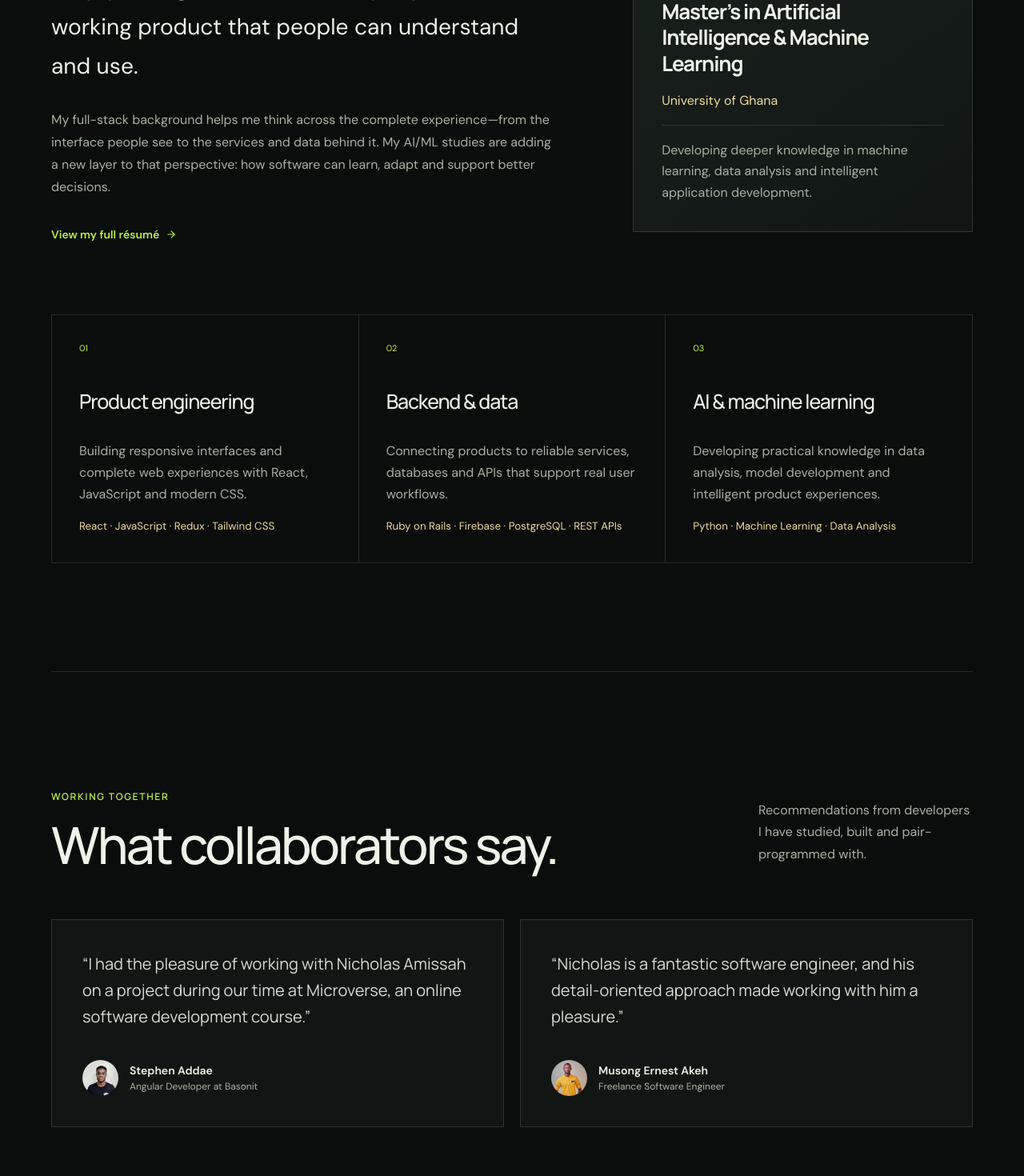
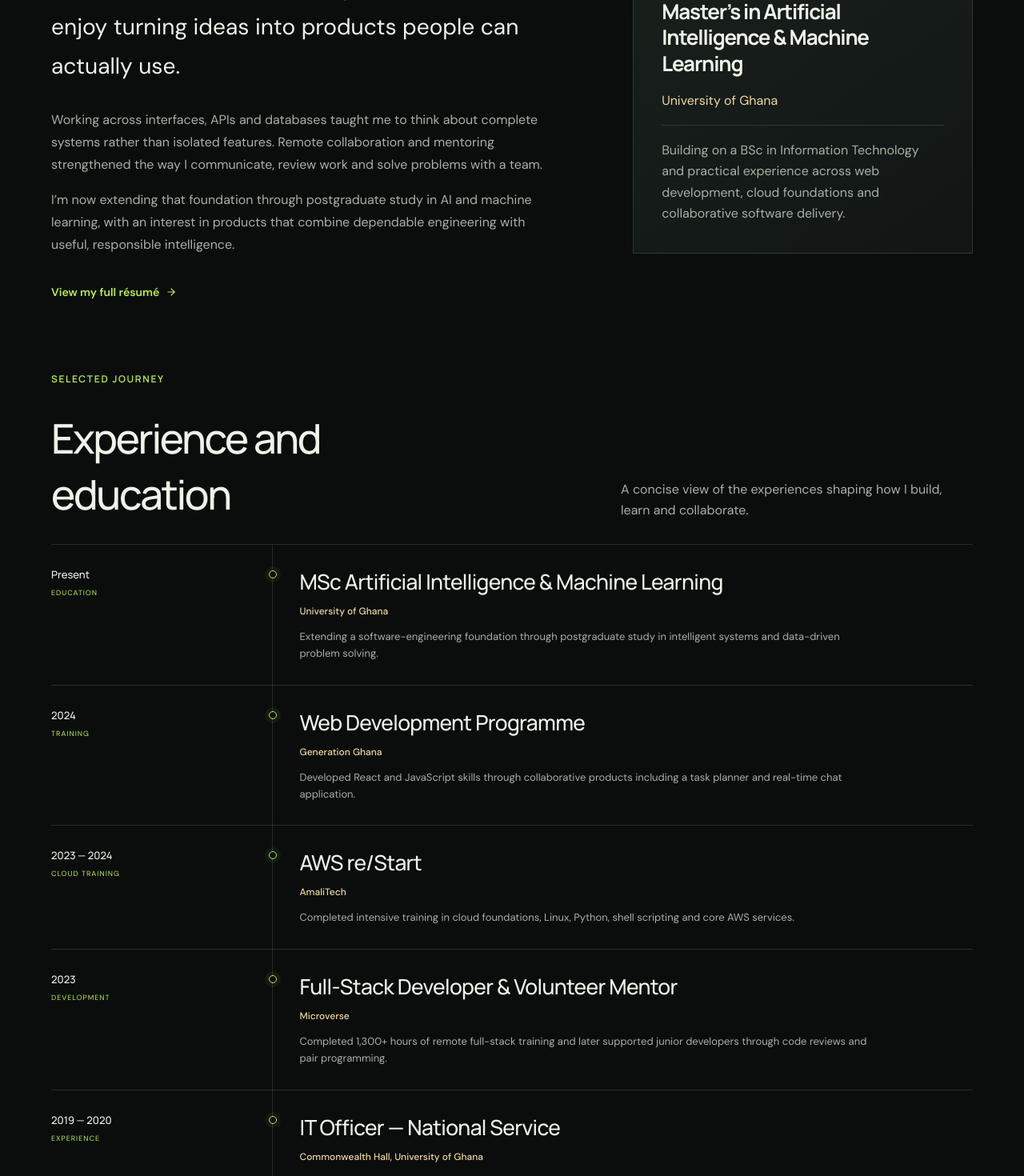
Before and after one commit to atok624/Portfolio-Website, a React (Vite) app: page / in a window 1280 px wide. Shown: the part 3700-5170 px from the top of the page at 80% size. Built offline with nearby package versions, Linux system fonts and the light colour scheme.

Commit message:
feat(portfolio): enhance About component with updated experience details and new career timeline

```diff
--- a/src/components/portfolio/About.jsx
+++ b/src/components/portfolio/About.jsx
@@ -1,14 +1,37 @@
 import React from 'react';
 import { FiArrowRight } from 'react-icons/fi';
-import { capabilities } from './data';
+import { capabilities, careerTimeline } from './data';
 
 const About = () => (
   <section className="section about-section" id="about">
-    <div className="section-heading"><p className="eyebrow">About & capabilities</p><h2>A product builder who keeps learning.</h2></div>
+    <div className="section-heading"><p className="eyebrow">About & experience</p><h2>A product builder who keeps learning.</h2></div>
+
     <div className="about-grid">
-      <div className="about-story"><p className="large-copy">I enjoy taking an idea from early exploration to a working product that people can understand and use.</p><p>My full-stack background helps me think across the complete experience—from the interface people see to the services and data behind it. My AI/ML studies are adding a new layer to that perspective: how software can learn, adapt and support better decisions.</p><a className="text-link" href="/assets/Nicholas_Amissah_CV.pdf" target="_blank" rel="noreferrer">View my full résumé <FiArrowRight /></a></div>
-      <div className="education-card"><p className="card-label">Currently</p><h3>Master’s in Artificial Intelligence & Machine Learning</h3><p>University of Ghana</p><span>Developing deeper knowledge in machine learning, data analysis and intelligent application development.</span></div>
+      <div className="about-story">
+        <p className="large-copy">I started in full-stack development because I enjoy turning ideas into products people can actually use.</p>
+        <p>Working across interfaces, APIs and databases taught me to think about complete systems rather than isolated features. Remote collaboration and mentoring strengthened the way I communicate, review work and solve problems with a team.</p>
+        <p>I’m now extending that foundation through postgraduate study in AI and machine learning, with an interest in products that combine dependable engineering with useful, responsible intelligence.</p>
+        <a className="text-link" href="/assets/Nicholas_Amissah_CV.pdf" target="_blank" rel="noreferrer">View my full résumé <FiArrowRight /></a>
+      </div>
+      <aside className="education-card">
+        <p className="card-label">Currently</p>
+        <h3>Master’s in Artificial Intelligence & Machine Learning</h3>
+        <p>University of Ghana</p>
+        <span>Building on a BSc in Information Technology and practical experience across web development, cloud foundations and collaborative software delivery.</span>
+      </aside>
     </div>
+
+    <div className="experience-heading"><p className="eyebrow">Selected journey</p><h3>Experience and education</h3><p>A concise view of the experiences shaping how I build, learn and collaborate.</p></div>
+    <ol className="experience-timeline">
+      {careerTimeline.map((entry) => (
+        <li key={`${entry.period}-${entry.title}`}>
+          <div className="timeline-period"><span>{entry.period}</span><small>{entry.kind}</small></div>
+          <div className="timeline-content"><h4>{entry.title}</h4><strong>{entry.organization}</strong><p>{entry.description}</p></div>
+        </li>
+      ))}
+    </ol>
+
+    <div className="capability-heading"><p className="eyebrow">What I bring</p><h3>Capabilities grounded in delivery.</h3></div>
     <div className="capability-list">{capabilities.map(([number, title, text, tools]) => <article key={number}><span>{number}</span><h3>{title}</h3><p>{text}</p><small>{tools}</small></article>)}</div>
   </section>
 );
--- a/src/components/portfolio/data.js
+++ b/src/components/portfolio/data.js
@@ -32,9 +32,18 @@ export const projects = [
 ];
 
 export const capabilities = [
-  ['01', 'Product engineering', 'Building responsive interfaces and complete web experiences with React, JavaScript and modern CSS.', 'React · JavaScript · Redux · Tailwind CSS'],
-  ['02', 'Backend & data', 'Connecting products to reliable services, databases and APIs that support real user workflows.', 'Ruby on Rails · Firebase · PostgreSQL · REST APIs'],
-  ['03', 'AI & machine learning', 'Developing practical knowledge in data analysis, model development and intelligent product experiences.', 'Python · Machine Learning · Data Analysis'],
+  ['01', 'Product engineering', 'Building responsive interfaces, managing application state and taking products from idea to deployment.', 'React · JavaScript · Redux · Responsive UI'],
+  ['02', 'Backend & data', 'Designing API-driven workflows, integrating persistent data and connecting interfaces to reliable services.', 'Ruby on Rails · Firebase · PostgreSQL · REST APIs'],
+  ['03', 'AI & machine learning', 'Developing foundations in data preparation, model evaluation and integrating intelligent behaviour into products.', 'Python · Machine Learning · Data Analysis'],
+];
+
+export const careerTimeline = [
+  { period: 'Present', title: 'MSc Artificial Intelligence & Machine Learning', organization: 'University of Ghana', description: 'Extending a software-engineering foundation through postgraduate study in intelligent systems and data-driven problem solving.', kind: 'Education' },
+  { period: '2024', title: 'Web Development Programme', organization: 'Generation Ghana', description: 'Developed React and JavaScript skills through collaborative products including a task planner and real-time chat application.', kind: 'Training' },
+  { period: '2023 — 2024', title: 'AWS re/Start', organization: 'AmaliTech', description: 'Completed intensive training in cloud foundations, Linux, Python, shell scripting and core AWS services.', kind: 'Cloud training' },
+  { period: '2023', title: 'Full-Stack Developer & Volunteer Mentor', organization: 'Microverse', description: 'Completed 1,300+ hours of remote full-stack training and later supported junior developers through code reviews and pair programming.', kind: 'Development' },
+  { period: '2019 — 2020', title: 'IT Officer — National Service', organization: 'Commonwealth Hall, University of Ghana', description: 'Supported day-to-day technology operations, resolved technical issues and collaborated with colleagues across the hall.', kind: 'Experience' },
+  { period: '2015 — 2019', title: 'BSc Information Technology', organization: 'University of Ghana', description: 'Completed undergraduate study with a final-year group project exploring machine learning for skin-disease detection.', kind: 'Education' },
 ];
 
 export const opportunityTypes = ['Full-time opportunity', 'Freelance project', 'AI/ML collaboration', 'Startup collaboration', 'Something else'];
--- a/src/pages/Home.css
+++ b/src/pages/Home.css
@@ -118,6 +118,14 @@ h1,h2,h3 { font-family:'Manrope',sans-serif; letter-spacing:-.045em; margin:0; }
 .education-card h3 { font-size:26px; line-height:1.25; margin:16px 0 20px; }
 .education-card>p:not(.card-label) { color:var(--warm); }
 .education-card>span { display:block; color:var(--muted); line-height:1.65; border-top:1px solid var(--line); padding-top:18px; margin-top:20px; }
+.experience-heading { display:grid; grid-template-columns:.35fr .65fr; gap:30px; align-items:end; margin-bottom:28px; }.experience-heading .eyebrow { grid-column:1/-1; margin:0; }.experience-heading h3,.capability-heading h3 { font-size:clamp(2rem,4vw,3.3rem); font-weight:500; }.experience-heading>p:last-child { max-width:440px; justify-self:end; margin:0; color:var(--muted); line-height:1.65; }
+.experience-timeline { position:relative; list-style:none; margin:0 0 110px; padding:0; border-top:1px solid var(--line); }
+.experience-timeline::before { content:''; position:absolute; left:24%; top:0; bottom:0; width:1px; background:var(--line); }
+.experience-timeline li { position:relative; display:grid; grid-template-columns:24% 76%; border-bottom:1px solid var(--line); }
+.experience-timeline li::before { content:''; position:absolute; z-index:1; left:calc(24% - 4px); top:32px; width:8px; height:8px; border-radius:50%; background:var(--background); border:1px solid var(--green); box-shadow:0 0 0 5px rgba(185,240,74,.06); }
+.timeline-period,.timeline-content { padding:28px 34px; }.timeline-period { padding-left:0; display:flex; flex-direction:column; gap:8px; }.timeline-period span { color:var(--ink); font:500 13px 'Manrope'; }.timeline-period small { color:var(--green); font-size:9px; text-transform:uppercase; letter-spacing:.11em; }
+.timeline-content h4 { margin:0 0 7px; font:500 clamp(1.2rem,2.2vw,1.65rem) 'Manrope'; letter-spacing:-.025em; }.timeline-content strong { color:var(--warm); font-size:12px; font-weight:500; }.timeline-content p { margin:12px 0 0; max-width:720px; color:var(--muted); font-size:13px; line-height:1.65; }
+.capability-heading { margin-bottom:32px; }.capability-heading .eyebrow { margin-bottom:13px; }
 .capability-list { display:grid; grid-template-columns:repeat(3,1fr); border-top:1px solid var(--line); border-left:1px solid var(--line); }
 .capability-list article { padding:34px; min-height:305px; border-right:1px solid var(--line); border-bottom:1px solid var(--line); display:flex; flex-direction:column; }
 .capability-list article>span { color:var(--green); font-size:11px; }
@@ -167,6 +175,7 @@ h1,h2,h3 { font-family:'Manrope',sans-serif; letter-spacing:-.045em; margin:0; }
   .hero-grid { inset:-20px; }.hero-code { display:none; }.ai-pillars { grid-template-columns:1fr; }.ai-pillars article { min-height:auto; }.ai-lab-card { grid-template-columns:1fr; gap:12px; }.lab-actions { grid-column:1; }
   .credibility-row { grid-template-columns:1fr; gap:0; }.credibility-row div { padding:12px 0; border-right:0; border-bottom:1px solid var(--line); flex-direction:row; justify-content:space-between; }.credibility-row div:last-child { border-bottom:0; }
   .project-list { grid-template-columns:1fr; gap:20px; }.project-meta { align-items:flex-start; flex-direction:column; gap:9px; }.project-details div { grid-template-columns:1fr; gap:7px; }.project-dialog-backdrop { padding:14px; }.project-dialog { padding:34px 22px 26px; }.dialog-close { right:14px; top:14px; }
+  .experience-heading { grid-template-columns:1fr; }.experience-heading>p:last-child { justify-self:start; }.experience-timeline { margin-bottom:80px; padding-left:24px; }.experience-timeline::before { left:4px; }.experience-timeline li { grid-template-columns:1fr; }.experience-timeline li::before { left:0; top:29px; }.timeline-period,.timeline-content { padding:24px 0; }.timeline-period { padding-bottom:0; }.timeline-content { padding-top:10px; }
   .work-section,.about-section,.testimonial-section { padding-block:90px; }.ai-section,.contact-section { padding:90px 14px; }.about-grid { gap:40px; margin-block:50px 70px; }.testimonial-grid figure,.contact-form { padding:25px; }.social-links { flex-direction:column; }
 }
 @media (prefers-reduced-motion:reduce) { *,*::before,*::after { scroll-behavior:auto!important; transition:none!important; } }
```
